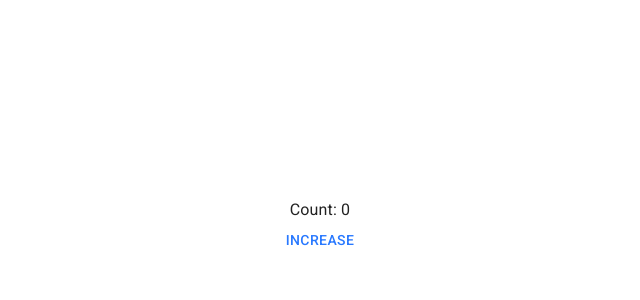
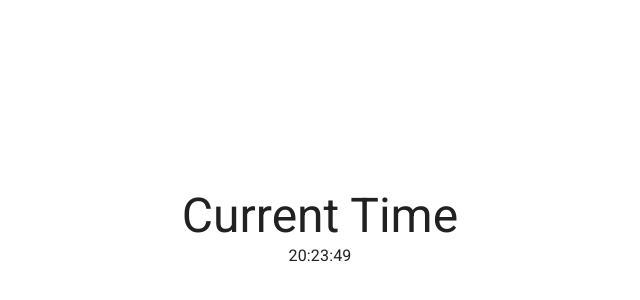
Before and after one commit to marco-rosner/code-challenges, a React (Create React App) app in the folder React/: page / in a window 1280 px wide. Shown: the part 172-472 px from the top of the page, without its empty margins (320-960 px from the left). Built offline with nearby package versions, Linux system fonts and the light colour scheme.

Commit message:
React - CurrentTime

```diff
--- /dev/null
+++ b/React/src/CurrentTime/App.jsx
@@ -0,0 +1,31 @@
+import { Grid, Typography } from "@mui/material"
+import { useEffect, useState } from "react"
+
+export const App = () => {
+    const [currentTime, setCurrentTime] = useState()
+
+    useEffect(() => {
+        setInterval(() => {
+            const today = new Date()
+
+            setCurrentTime((prev) => `${today.getHours()}:${today.getMinutes()}:${today.getSeconds()}`)
+
+            return () => clearInterval(today)
+        }, 1000)
+    }, [])
+
+    return (
+        <Grid
+            container
+            direction="column"
+            justifyContent="center"
+            alignItems="center"
+            sx={{
+                minHeight: '100vh'
+            }}
+        >
+            <Typography variant="h3">Current Time</Typography>
+            <Typography>{currentTime}</Typography>
+        </Grid>
+    )
+}
--- a/React/src/index.js
+++ b/React/src/index.js
@@ -2,7 +2,8 @@ import CssBaseline from '@mui/material/CssBaseline';
 import { ThemeProvider } from '@mui/material/styles';
 import React from 'react';
 import ReactDOM from 'react-dom/client';
-import { App } from './HOC/App';
+import { App } from './CurrentTime/App';
+// import { App } from './HOC/App';
 // import { App } from './CodeChallenge/App';
 // import { App } from './AudioVideo/AudioVideo';
 // import { App } from './SearchUsers/App';
```
